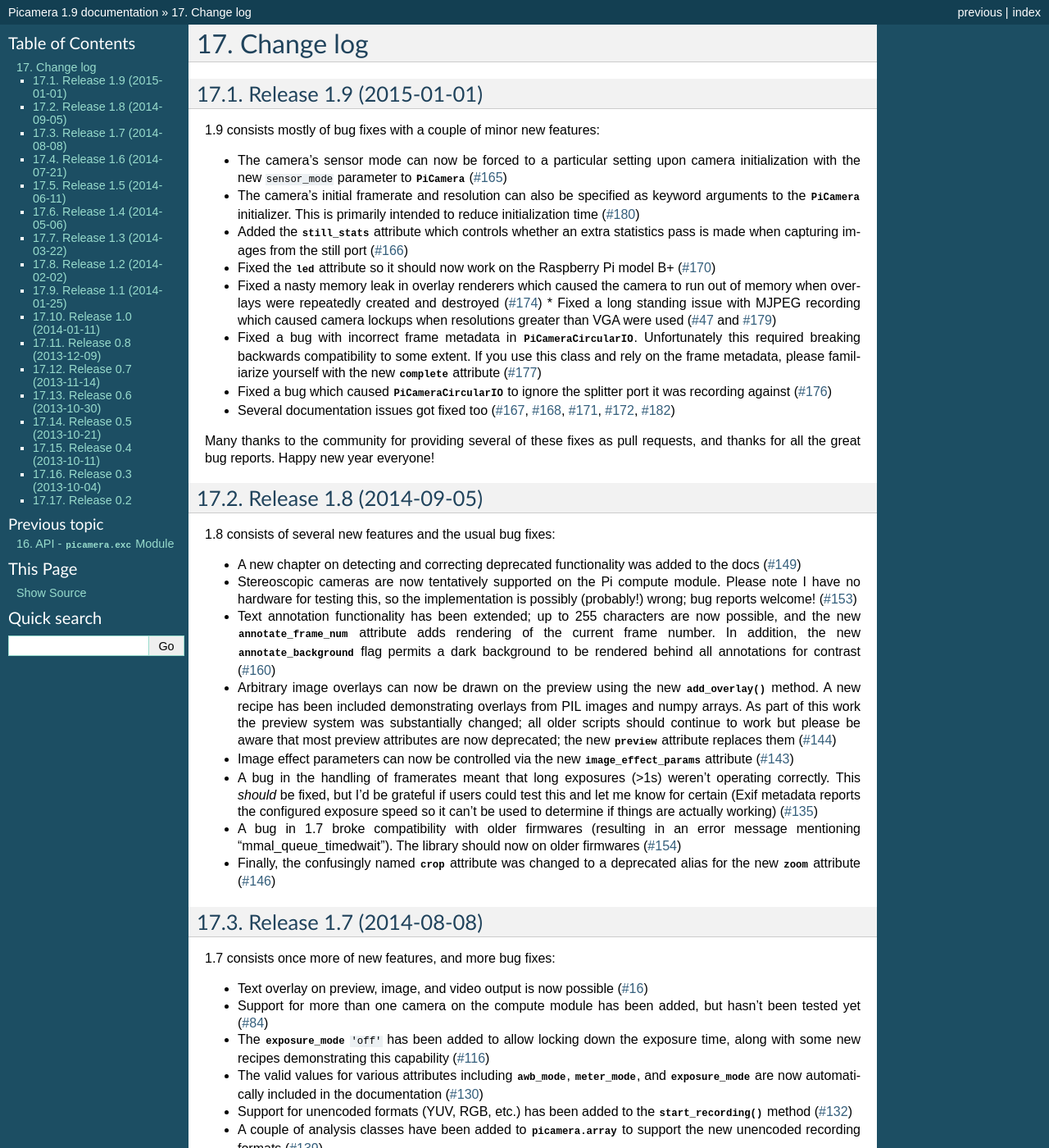
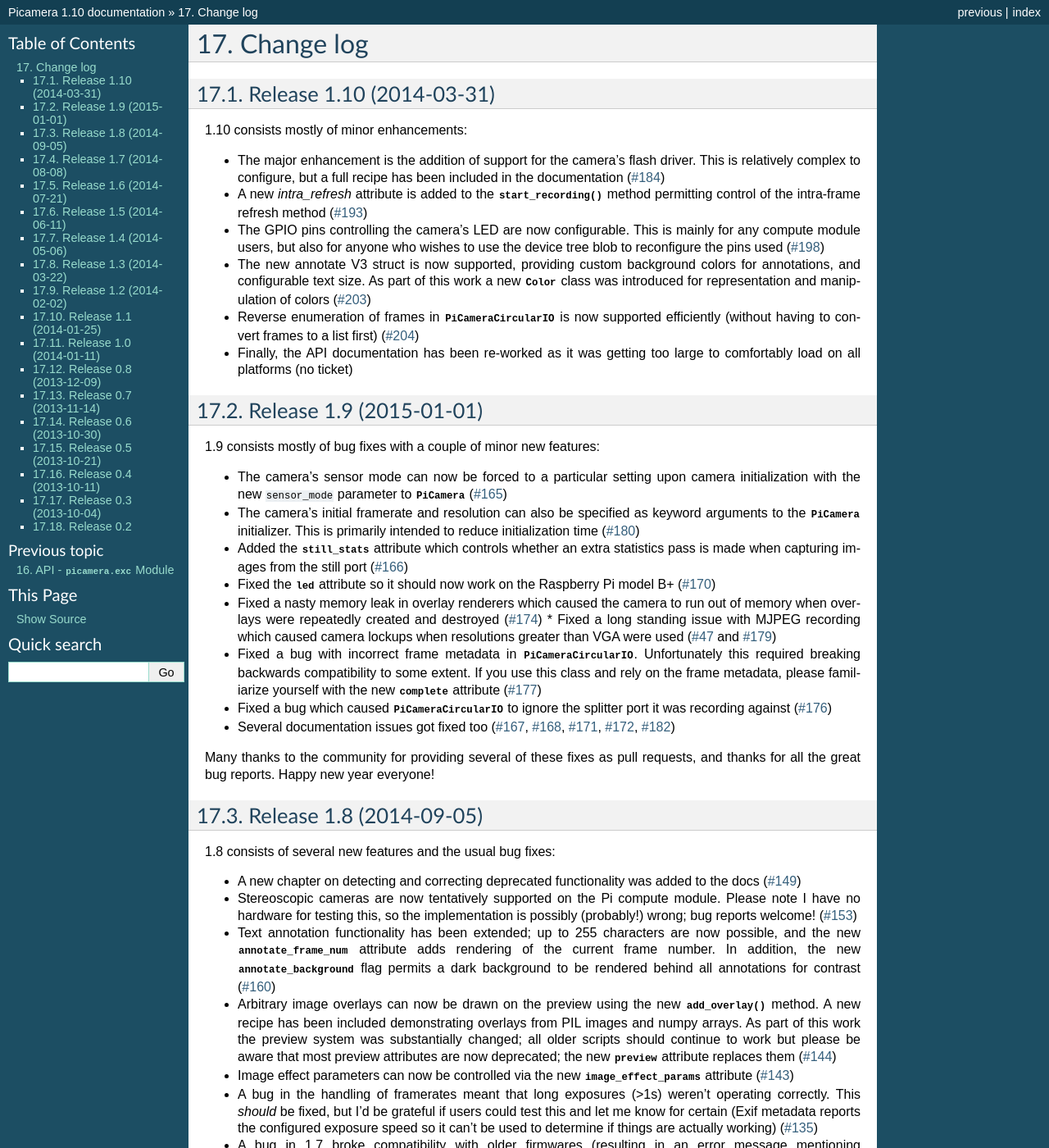
Before and after one commit to waveform80/picamera, a Sphinx documentation site: the page built from docs/changelog.rst, in a window 1280 px wide and 1400 px high. Shown: the whole window at 82% size. Built offline with Sphinx 7.4.7, drawn with Linux system fonts in a browser that asks for light colours; pages that are not in the unit, such as notebooks, are missing from menus; some of the changed text lies outside the part shown.

Commit message:
Bump version and write release notes for 1.10

```diff
--- a/docs/changelog.rst
+++ b/docs/changelog.rst
@@ -3,6 +3,37 @@
 ==========
 Change log
 ==========
+
+
+Release 1.10 (2014-03-31)
+=========================
+
+1.10 consists mostly of minor enhancements:
+
+* The major enhancement is the addition of support for the camera's flash
+  driver. This is relatively complex to configure, but a full recipe has been
+  included in the documentation (`#184`_)
+* A new `intra_refresh` attribute is added to the
+  :meth:`~picamera.camera.PiCamera.start_recording` method permitting control
+  of the intra-frame refresh method (`#193`_)
+* The GPIO pins controlling the camera's LED are now configurable. This is
+  mainly for any compute module users, but also for anyone who wishes to use
+  the device tree blob to reconfigure the pins used (`#198`_)
+* The new annotate V3 struct is now supported, providing custom background
+  colors for annotations, and configurable text size. As part of this work
+  a new :class:`~picamera.color.Color` class was introduced for representation
+  and manipulation of colors (`#203`_)
+* Reverse enumeration of frames in
+  :class:`~picamera.streams.PiCameraCircularIO` is now supported efficiently
+  (without having to convert frames to a list first) (`#204`_)
+* Finally, the API documentation has been re-worked as it was getting too
+  large to comfortably load on all platforms (no ticket)
+
+.. _#184: https://github.com/waveform80/picamera/issues/184
+.. _#193: https://github.com/waveform80/picamera/issues/193
+.. _#198: https://github.com/waveform80/picamera/issues/198
+.. _#203: https://github.com/waveform80/picamera/issues/203
+.. _#204: https://github.com/waveform80/picamera/issues/204
 
 
 Release 1.9 (2015-01-01)
--- a/setup.py
+++ b/setup.py
@@ -52,7 +52,7 @@
     pass
 
 __project__      = 'picamera'
-__version__      = '1.9'
+__version__      = '1.10'
 __author__       = 'Dave Jones'
 __author_email__ = 'dave@waveform.org.uk'
 __url__          = 'http://picamera.readthedocs.org/'
```
